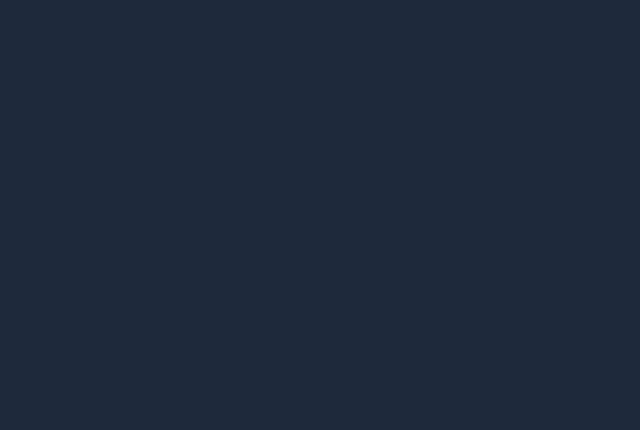
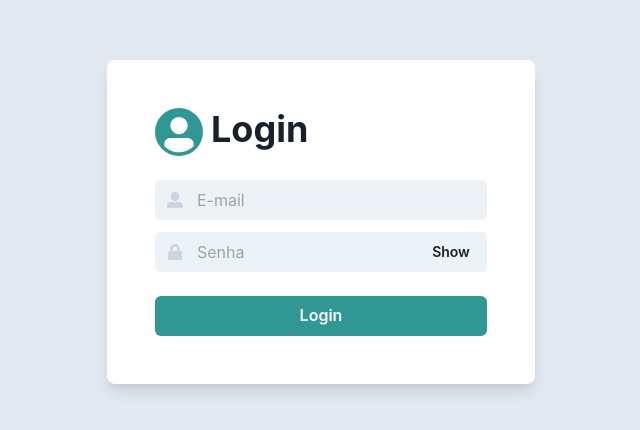
Before and after one commit to BrunoReCarmo/Crud-Energizou, a React (Create React App) app in the folder client/: page / in a window 1280 px wide. Shown: the part 178-608 px from the top of the page, without its empty margins (319-959 px from the left). Built offline with nearby package versions, Linux system fonts and the light colour scheme.

Commit message:
Rotas (#52)

```diff
--- a/client/src/components/login/LoginForms.jsx
+++ b/client/src/components/login/LoginForms.jsx
@@ -63,7 +63,7 @@ const LoginForm = () => {
             setTimeout(() => {
                 localStorage.removeItem("token");
             }, expirationTime);
-            history("/"); // Redirecionamento utilizando history.push
+            history("/dashboard"); // Redirecionamento utilizando history.push
         } catch (error) {
             console.error("Erro ao fazer login", error);
         }
@@ -73,7 +73,7 @@ const LoginForm = () => {
         const checkToken = async () => {
             const token = localStorage.getItem("token");
             if (token) {
-                history("/");
+                history("/dashboard");
             }
         };
 
--- a/client/src/routes/index.js
+++ b/client/src/routes/index.js
@@ -7,9 +7,9 @@ export function Rotas() {
     return (
         <BrowserRouter>
             <Routes>
-                <Route path="/" element={<PrivateRoute><Home /></PrivateRoute>} />
+            <Route path="/" element={<Login />} />
+                <Route path="/dashboard" element={<PrivateRoute><Home /></PrivateRoute>} />
                 <Route path="/cadastro" element={<PrivateRoute><Cadastro /></PrivateRoute>} />
-                <Route path="/Login" element={<Login />} />
             </Routes>
         </BrowserRouter>
     )
```
